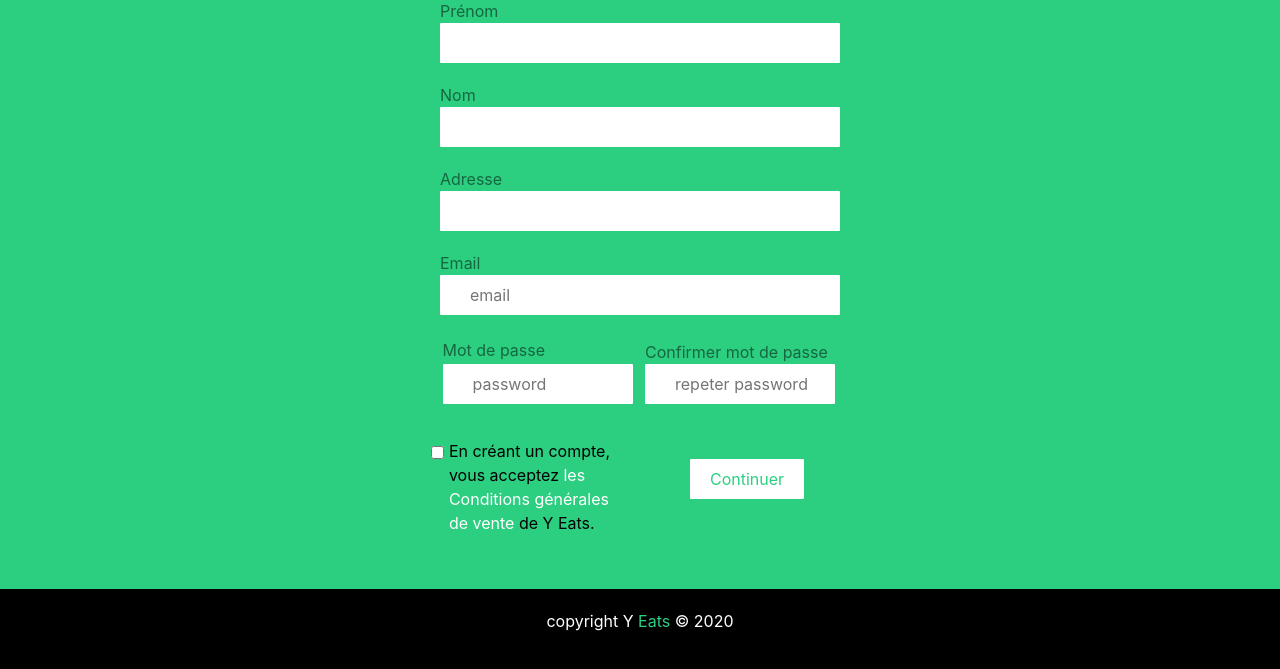
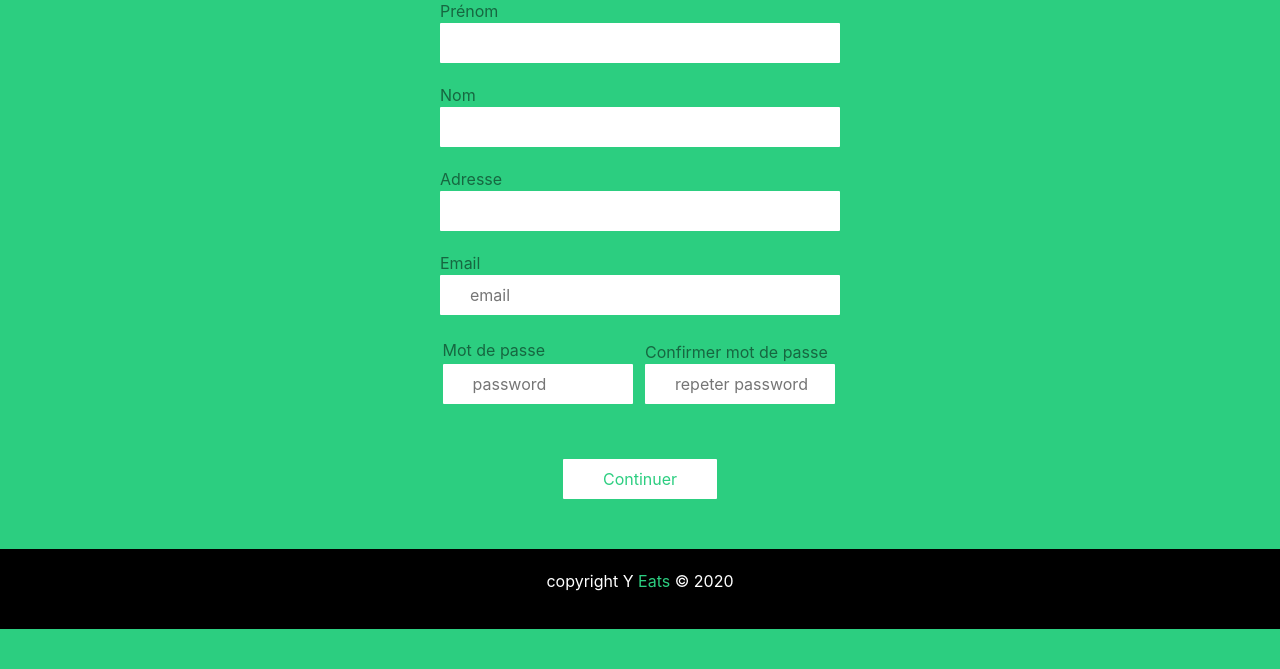
Before and after one commit to loux22/resto_delivery, a Symfony app: template delivery/templates/member/register.html.twig in a window 1280 px wide. Shown: the part 279-948 px from the top of the page. After the commit the page ends 908 px from the top, so only its background shows below. Run offline with Twig, Linux system fonts and the light colour scheme; the template is opened without the code that fills it, so the values that code supplies are empty; form fields are guessed from the names that the template uses; some libraries are stand-ins or nearby versions.

Commit message:
suppression des conditions sur les deux page

```diff
--- a/delivery/public/css/registerUser.css
+++ b/delivery/public/css/registerUser.css
@@ -124,8 +124,10 @@ grid-template-columns: 1fr 1fr;
 }
 
 .container__bottom{
-    display: grid;
-    grid-template-columns: 1fr 1fr;
+    /* display: grid;
+    grid-template-columns: 1fr 1fr; */
+    display: flex;
+    justify-content: center;
 }
 .container__bottom--check{
     display: flex;
@@ -151,7 +153,7 @@ grid-template-columns: 1fr 1fr;
 .styled {
     /* border: 0; */
     line-height: 2.5;
-    padding: 0 20px;
+    padding: 0 40px;
     font-size: 1rem;
     text-align: center;
     color: #2CCE80;
--- a/delivery/templates/member/register.html.twig
+++ b/delivery/templates/member/register.html.twig
@@ -51,13 +51,13 @@
 </div>
 
 <div class="container__bottom">
-    <div class="container__bottom--check">
+    {# <div class="container__bottom--check">
         <p>
             <input type="checkbox" id="test1" />
             <label for="test1" aria-describedby="label">En créant un compte, <br>
                 vous acceptez <span>les <br> Conditions générales <br> de vente</span>  de Y Eats.</label>
         </p>
-    </div>
+    </div> #}
     <div class="container__bottom--button">
         <button class="favorite styled"type="button">Continuer</button>
     </div>
--- a/delivery/templates/restorer/register.html.twig
+++ b/delivery/templates/restorer/register.html.twig
@@ -51,13 +51,13 @@
     </div>
 </div>
 <div class="container__bottom">
-    <div class="container__bottom--check">
+    {# <div class="container__bottom--check">
         <p>
             <input type="checkbox" id="test1" />
             <label for="test1" aria-describedby="label">En créant un compte, <br>
                 vous acceptez <span>les <br> Conditions générales <br> de vente</span>  de Y Eats.</label>
         </p>
-    </div>
+    </div> #}
     <div class="container__bottom--button">
         <button class="favorite styled"type="button">Continuer</button>
     </div>
```
Also changed, not shown: delivery/public/css/registerRestorer.css (+5 -3 lines).
